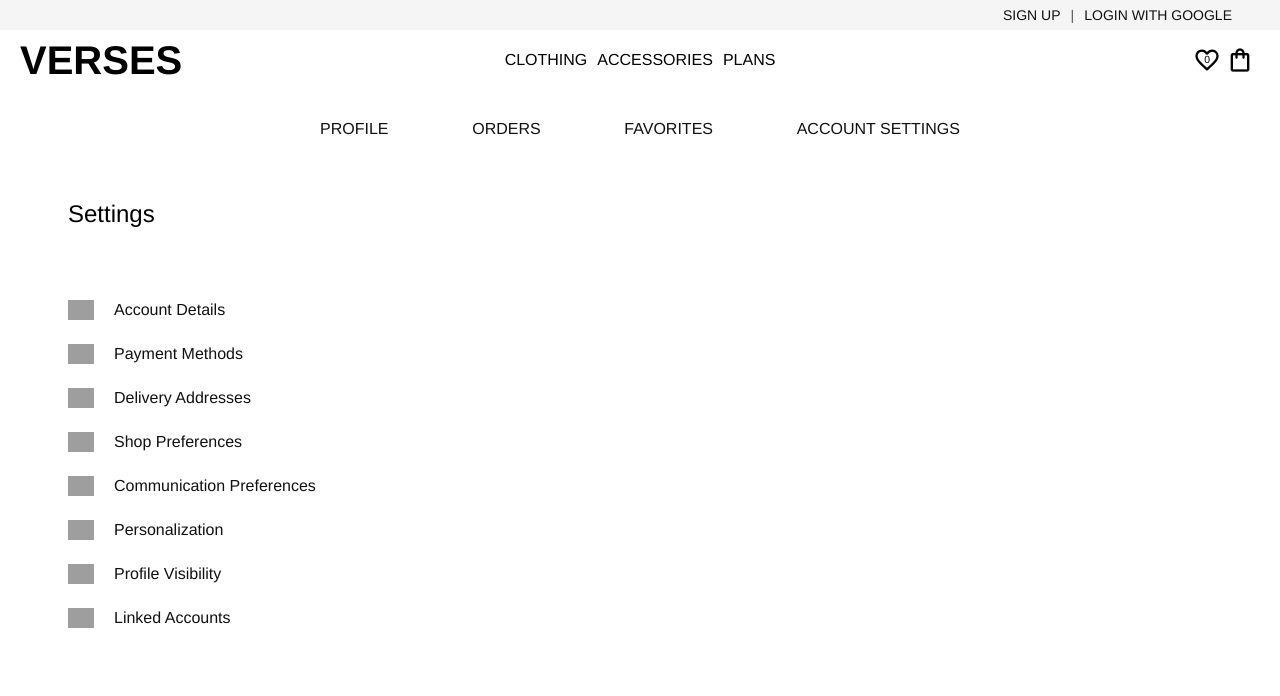
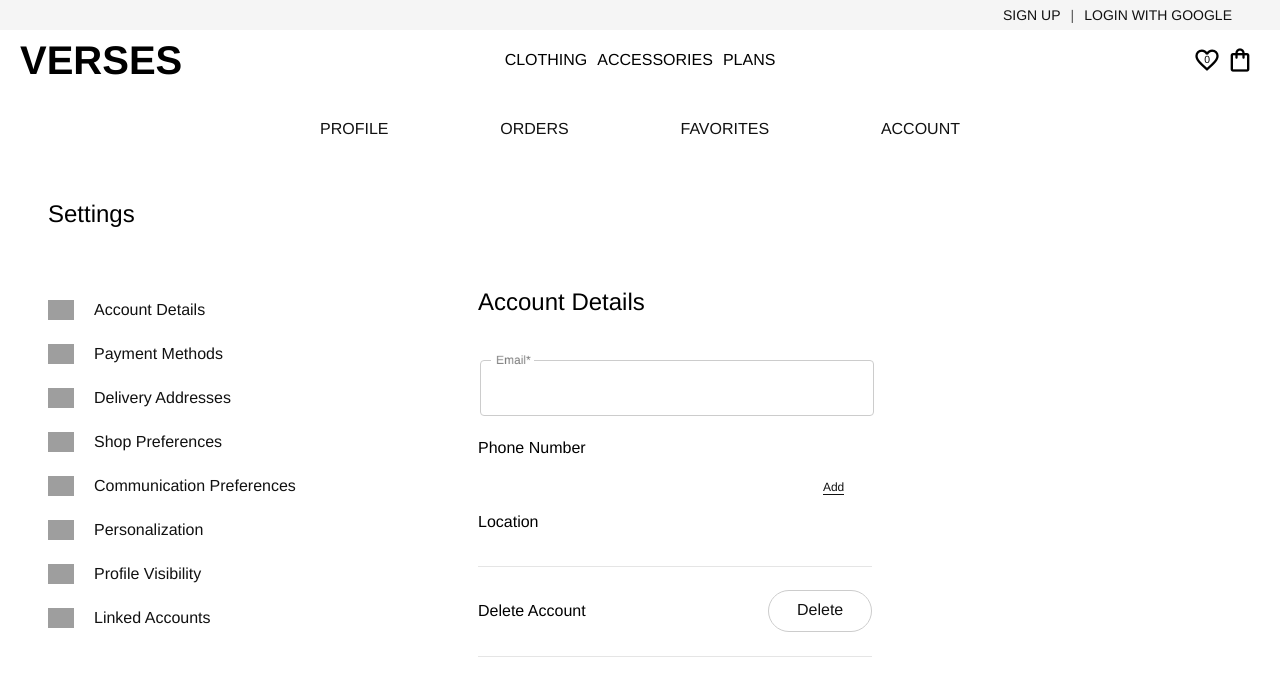
Before and after one commit to mayalexandera/mern-verses, a React (Create React App) app in the folder client/: page /member/settings in a window 1280 px wide. Shown: the top 696 px of the page. Built offline with nearby package versions, Linux system fonts and the light colour scheme; no server answers; grey boxes are pictures that could not be loaded.

Commit message:
style account details form

```diff
--- a/client/src/components/AccountSettings/AccountSettings.css
+++ b/client/src/components/AccountSettings/AccountSettings.css
@@ -1,5 +1,5 @@
 .settings-container {
-  margin: 0 20px;
+  /* margin: 0 20px; */
   min-height: 720px;
   padding-top: 200px;
 }
@@ -109,6 +109,241 @@
 
 .mobile-container {
   max-width: 768px;
+  height: auto;
+  vertical-align: top;
+}
+
+.form-header-wrapper h1 {
+  text-transform: none;
+  font-size: 24px;
+  font-weight: 500;
+}
+
+.form-header-title {
+  overflow-wrap: anywhere;
+  hyphens: auto;
+}
+
+.email-form-item {
+  width: 100%;
+  box-sizing: border-box;
+  font-family: "Helvetica Neue", Helvetica, Arial, sans-serif;
+  overflow: visible;
+  position: relative;
+  min-height: 84px;
+}
+
+.input-layout-control {
+  display: flex;
+  -webkit-box-pack: start;
+  justify-content: flex-start;
+  -webkit-box-align: center;
+  align-items: center;
+  position: relative;
+  width: 100%;
+  height: 56px;
+  top: 8px;
+  border-radius: 4px;
+}
+
+.account-form-input {
+  border: 0px;
+  margin: 0px;
+  padding: 16px;
+  width: 100%;
+  box-sizing: border-box;
+  font-size: 16px;
+  font-family: "Helvetica Neue", Helvetica, Arial, sans-serif;
+  line-height: 24px;
+  color: rgb(17, 17, 17);
+  background-color: transparent;
+  height: 56px;
+  border-radius: 4px;
+}
+
+.input-layout-control-label {
+  position: absolute;
+  left: 18px;
+  top: 15px;
+  font-family: "Helvetica Neue", Helvetica, Arial, sans-serif;
+  font-size: 16px;
+  user-select: none;
+  line-height: 14px;
+  transform: scale(0.75) translateY(-29px);
+  transform-origin: left center;
+  will-change: transform;
+  transition-property: transform;
+  transition-duration: 250ms;
+  background-color: white;
+  transition-timing-function: cubic-bezier(0.25, 0.1, 0.25, 1);
+  color: rgb(117, 117, 117);
+}
+
+.account-form-input-fieldset {
+  position: absolute;
+  box-sizing: border-box;
+  left: 0px;
+  bottom: 0px;
+  width: 100%;
+  height: 100%;
+  border-color: rgb(204, 204, 204);
+  border-style: solid;
+  border-width: 1px;
+  border-radius: 4px;
+  padding: 0px;
+  margin: 0px;
+  pointer-events: none;
+}
+
+.account-form fieldset {
+  display: block;
+  margin-inline-start: 2px;
+  margin-inline-end: 2px;
+  padding-block-start: 0.35em;
+  padding-inline-start: 0.5em;
+  padding-inline-end: 0.75em;
+  padding-block-end: 0.625em;
+  min-inline-size: min-content;
+}
+
+fieldset legend {
+  padding: 0px 4px;
+  font-size: 12px;
+  border: 0px;
+  visibility: hidden;
+  height: 1px;
+  transition-property: padding, font-size;
+  transition-duration: 250ms;
+  transition-timing-function: cubic-bezier(0.25, 0.1, 0.25, 1);
+}
+
+.mobile-input-label {
+  font-weight: 500;
+  font-size: 16px;
+  line-height: 1.5;
+}
+
+.location-selection {
+  height: 56px;
+}
+
+#location {
+  padding-bottom: 12px;
+}
+
+.mobile-input-label-width {
+  font-weight: 500;
+  font-size: 16px;
+  line-height: 1.75;
+  width: 50%;
+  padding-left: 8px;
+  padding-right: 8px;
+}
+
+.mobile-input-wrapper {
+  padding-bottom: 2px;
+  padding-left: 0;
+  padding-right: 0;
+}
+
+.mobile-phone-number {
+  padding-right: 20px;
+  padding-bottom: 12px;
+  padding-top: 12px;
+}
+
+.col-sm-12 .mobile-phone-number-input {
+  vertical-align: middle;
+  text-align: right;
+  display: inline-block;
+  padding-left: 8px;
+  padding-right: 8px;
+  width: 50%;
+}
+
+.add-mobile-phone-number {
+  font-family: "Helvetica Neue", Helvetica, Arial, sans-serif;
+  font-weight: 500;
+  font-style: normal;
+  text-align: center;
+  text-decoration: none;
+  box-sizing: border-box;
+  -webkit-box-pack: center;
+  justify-content: center;
+  -webkit-box-align: center;
+  align-items: center;
+  cursor: pointer;
+  padding: 0px;
+  color: rgb(17, 17, 17);
+  background: transparent;
+  border-width: 0px 0px 1px;
+  border-top-style: initial;
+  border-right-style: initial;
+  border-left-style: initial;
+  border-top-color: initial;
+  border-right-color: initial;
+  border-left-color: initial;
+  border-image: initial;
+  font-size: 12px;
+  line-height: 14px;
+  border-bottom-style: solid;
+  border-bottom-color: rgb(17, 17, 17);
+}
+
+.pt3-sm {
+  padding-bottom: 12px;
+  padding-top: 12px;
+  height: 1px;
+  border: none;
+  margin: 0;
+  -webkit-box-shadow: inset 0 1px 0 0 #e5e5e5;
+  box-shadow: inset 0 1px 0 0 #e5e5e5;
+}
+
+.pt3-ms {
+    padding-bottom: 12px;
+  padding-top: 12px;
+  height: 1px;
+  border: none;
+    margin-top: 24px;
+  margin-bottom: 16px;
+  -webkit-box-shadow: inset 0 1px 0 0 #e5e5e5;
+  box-shadow: inset 0 1px 0 0 #e5e5e5;
+}
+
+.delete-account-row {
+  display: flex;
+  -webkit-box-pack: justify;
+  -webkit-justify-content: space-between;
+  -ms-flex-pack: justify;
+  justify-content: space-between;
+  align-items: center;
+  line-height: 1.75;
+}
+
+.delete-account-button {
+  font-family: "Helvetica Neue", Helvetica, Arial, sans-serif;
+    font-size: 16px;
+    font-weight: 500;
+    line-height: 24px;
+    font-style: normal;
+    text-align: center;
+    text-decoration: none;
+    box-sizing: border-box;
+    display: flex;
+    -webkit-box-pack: center;
+    justify-content: center;
+    -webkit-box-align: center;
+    align-items: center;
+    cursor: pointer;
+    padding: 7px 28px 9px;
+    position: relative;
+    overflow: hidden;
+    transform: translate3d(0px, 0px, 0px);
+    background: transparent;
+    color: rgb(17, 17, 17);
+    border-radius: 30px;
+    border: 1px solid rgb(204, 204, 204);
 }
 
 @media only screen and (min-width: 1024px) {
@@ -116,7 +351,6 @@
     padding-left: 48px;
     padding-right: 48px;
     display: inline-block;
-    /* padding-top: 40px; */
     width: 100%;
   }
   .settings-list-container {
@@ -136,7 +370,9 @@
     display: inline-block;
   }
 
-
+  .form-header-title {
+    margin-bottom: 36px;
+  }
 }
 
 @media (min-width: 1024px) {
@@ -147,10 +383,12 @@
   .mobile-container {
     margin-left: 140px;
   }
-
 }
 
 @media only screen and (max-width: 1023px) {
+  .settings-container {
+    margin: 0 20px;
+  }
   .settings-nav-link {
     height: 56px;
   }
@@ -172,3 +410,10 @@
     font-weight: 400;
   }
 }
+
+@media only screen and (min-width: 640px) {
+  .col-md-12 {
+    width: 100%;
+    display: inline-block;
+  }
+}
--- a/client/src/components/AccountSettings/AccountSettings.js
+++ b/client/src/components/AccountSettings/AccountSettings.js
@@ -1,6 +1,6 @@
 import React from "react";
-import settings from './settings'
-import AccountSetting from './accountSetting'
+import settings from "./settings";
+import AccountSetting from "./accountSetting";
 import "./AccountSettings.css";
 
 const AccountSettings = (props) => {
@@ -9,22 +9,77 @@ const AccountSettings = (props) => {
       <div className='settings-nav-title'>
         <h2 className='settings-headline-3'>Settings</h2>
       </div>
-      <div className='settings-spacer'/>
+      <div className='settings-spacer' />
       <div className='settings-nav-wrapper'>
         <div className='settings-list-container'>
           {settings.map((setting, index) => {
-            return <AccountSetting item={setting} index={index}/>
-            })
-          }
+            return <AccountSetting item={setting} index={index} />;
+          })}
         </div>
         <div className='mobile-container'>
           <div className='mobile-container-main'>
-
+            <div className='account-settings-wrapper'>
+              <form>
+                <div className='form-header-wrapper'>
+                  <h1 className='form-header-title headline-3'>
+                    Account Details
+                  </h1>
+                </div>
+                <div className='account-form'>
+                  <div className='email-form-item'>
+                    <div className='input-layout-control'>
+                      <input className='account-form-input'></input>
+                      <label className='input-layout-control-label'>
+                        <span>Email*</span>
+                      </label>
+                      <fieldset className='account-form-input-fieldset'>
+                        <legend>
+                          <text>Email</text>
+                          <text>*</text>
+                        </legend>
+                      </fieldset>
+                    </div>
+                  </div>
+                  <div className='mobile-input-wrapper col-sm-12 col-md-12'>
+                    <div className='mobile-input'>
+                      <h3 className='mobile-input-label'>Phone Number</h3>
+                      <div className='mobile-phone-number'>
+                        <div>
+                          <div className='col-sm-6'></div>
+                          <div className='col-sm-6 mobile-phone-number-input'>
+                            <button className='add-mobile-phone-number'>
+                              <text>Add</text>
+                            </button>
+                          </div>
+                        </div>
+                      </div>
+                    </div>
+                  </div>
+                  <div className='location-selection'>
+                    <h3 className='mobile-input-label' id="location">Location</h3>
+                  </div>
+                  <div className='delete-account-wrapper'>
+                    <hr className='pt3-sm' />
+                    <div className='delete-account-row'>
+                      <div className='col-sm-6 mobile-input-label-width'>
+                        Delete Account
+                      </div>
+                      <div>
+                        <button className='delete-account-button'>
+                          <text>Delete</text>
+                        </button>
+                      </div>
+                    </div>
+                    <hr className='pt3-ms' />
+                  </div>
+                </div>
+              </form>
+            </div>
           </div>
         </div>
       </div>
     </div>
   );
-}
+};
 
 export default AccountSettings;
--- a/client/src/components/Cart/Cart.js
+++ b/client/src/components/Cart/Cart.js
@@ -11,16 +11,9 @@ const Cart = ({ items, fetchCart, isLoggedIn }) => {
     }
   }, [isLoggedIn]);
 
-  const renderCart = () => {
-    if (items && items) {
-      return <CartList items={items} />;
-    }
-    return <div id='empty-cart-message'>There are no items in your bag.</div>;
-  };
-
   return (
     <div className='cart-container'>
-      <div className='cart-section'>{renderCart()}</div>
+      <div className='cart-section'>{<CartList items={items} />}</div>
     </div>
   );
 };
--- a/client/src/components/Cart/CartList.js
+++ b/client/src/components/Cart/CartList.js
@@ -7,10 +7,10 @@ import GuestWishlist from "./GuestWishlist";
 import MobileCartHeader from "./MobileCartHeader";
 import PopoutCheckout from "./PopoutCheckout";
 
-const Cart = ({ cart, deleteCartItem, updateCartItem }) => {
+const CartList = ({ items, deleteCartItem, updateCartItem }) => {
   const renderCart = () => {
-    if (cart && cart.items.length > 0) {
-      return cart.items.map((item) => {
+    if (items && items.length > 0) {
+      return items.map((item) => {
         return (
           <CartItem
             updateCartItem={updateCartItem}
@@ -45,10 +45,4 @@ const Cart = ({ cart, deleteCartItem, updateCartItem }) => {
   );
 };
 
-const mapStateToProps = ({ cart }) => {
-  return { cart };
-};
-
-export default connect(mapStateToProps, { deleteCartItem, updateCartItem })(
-  Cart
-);
+export default connect(null, { deleteCartItem, updateCartItem })(CartList);
--- a/client/src/components/Dashboard/Dashboard.js
+++ b/client/src/components/Dashboard/Dashboard.js
@@ -1,19 +1,17 @@
-import React  from 'react'
-import { NavLink } from 'react-router-dom'
-import './Dashboard.css'
+import React from "react";
+import { NavLink } from "react-router-dom";
+import "./Dashboard.css";
 
 function Dashboard() {
   return (
-
     <div className='dashboard-wrapper'>
       <ul>
         <NavLink to='/member/profile'>Profile</NavLink>
         <NavLink to='/member/orders'>Orders</NavLink>
         <NavLink to='/member/favorites'>Favorites</NavLink>
-          <NavLink to='/member/settings'>Account Settings</NavLink>
+        <NavLink to='/member/settings'>Account</NavLink>
       </ul>
     </div>
-
   );
 }
 
```
Also changed, not shown: client/src/components/Cart/GuestWishlist.js (+14 -9 lines), 1 other file (tests, documents, lock files or other folders). Lines whose indentation alone changed are shown as unchanged.
